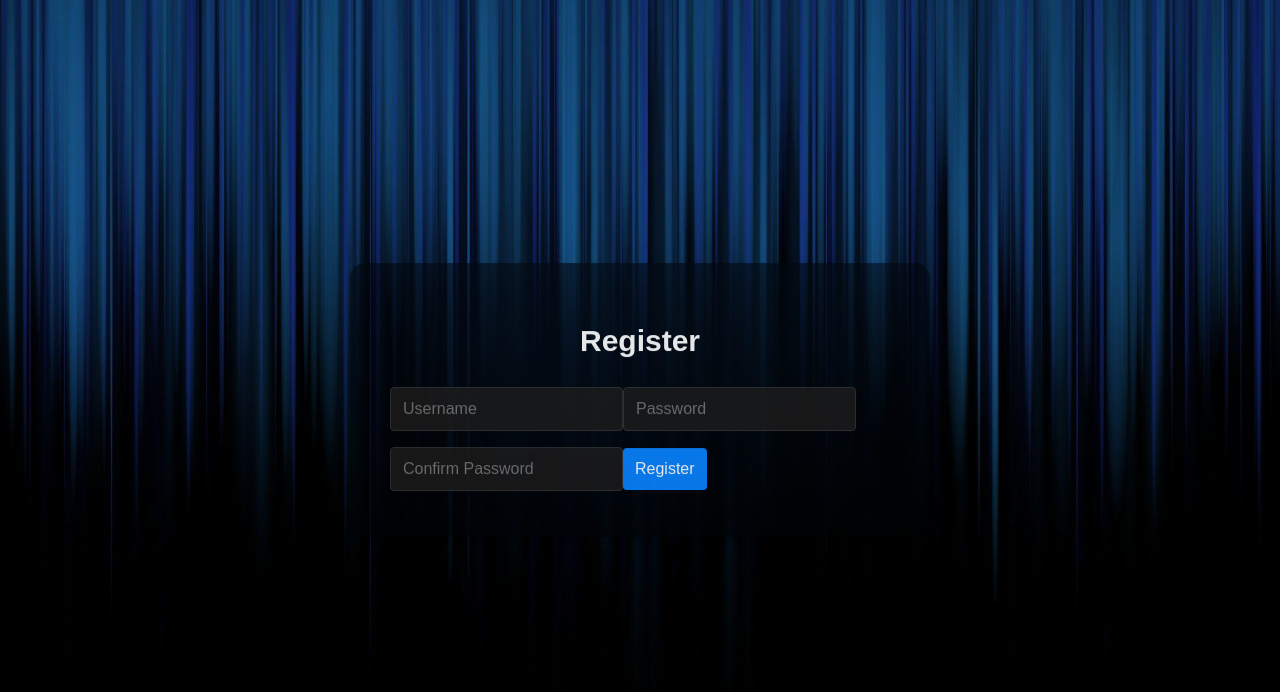
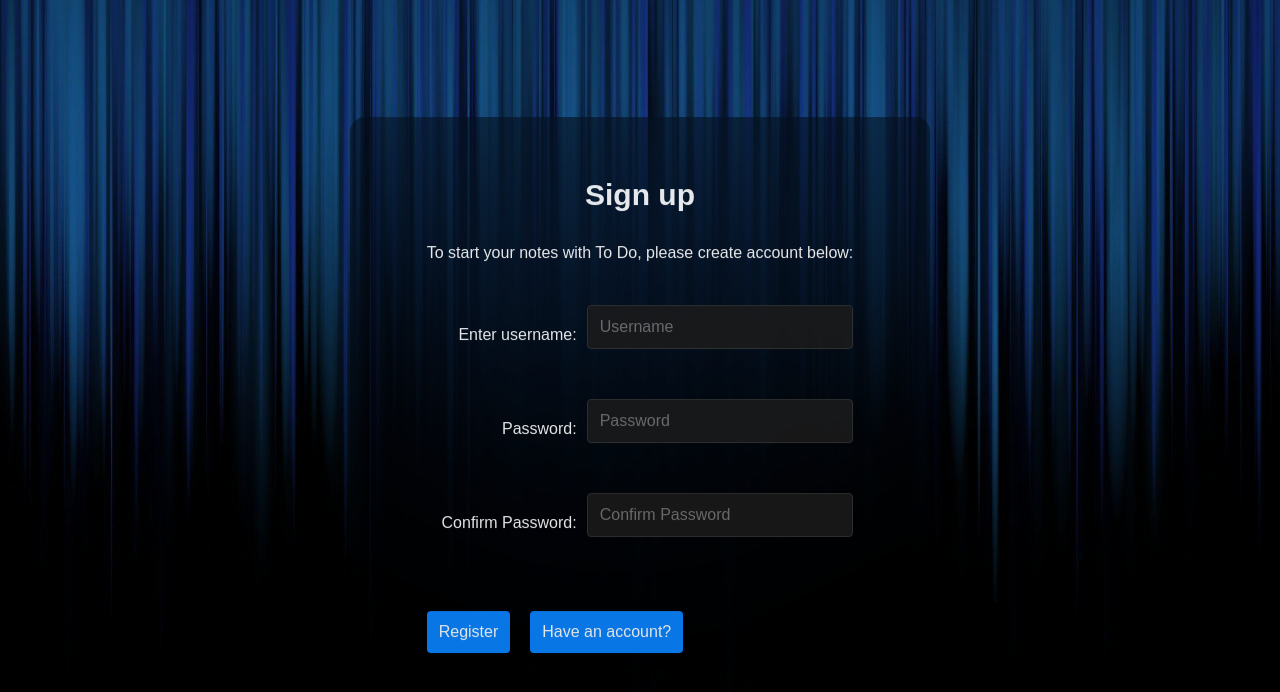
Before and after one commit to georgeexe9/todo_project, a React (Vite) app: page /register in a window 1280 px wide. Shown: the top 692 px of the page. Built offline with nearby package versions, Linux system fonts and the light colour scheme.

Commit message:
Register page update

```diff
--- a/src/App.jsx
+++ b/src/App.jsx
@@ -8,15 +8,11 @@ function App() {
   const [user, setUser] = useState(null);
 
   function handleLogin(user) {
-
-    fetch(`http://localhost:8000/users/${user.id}`)
+    return fetch(`http://localhost:8000/users/${user.id}`)
       .then(res => res.json())
       .then(fullUser => {
-        setUser(fullUser);;
+        setUser(fullUser);
         localStorage.setItem('currentUser', JSON.stringify(fullUser));
-      })
-      .catch(error => {
-        console.error('Error fetching full user data:', error);
       });
   }
 
--- a/src/LoginPage.jsx
+++ b/src/LoginPage.jsx
@@ -8,7 +8,7 @@ function LoginPage({ onLogin }) {
   const [errorMessage, setErrorMessage] = useState('');
   const navigate = useNavigate();
 
-  const handleSubmit = (e) => {
+  const handleSubmit = async (e) => {
     e.preventDefault();
 
     if (username.trim().length === 0 || password.length === 0) {
@@ -16,29 +16,26 @@ function LoginPage({ onLogin }) {
       return;
     }
 
-    fetch('http://localhost:8000/users')
-      .then((response) => {
-        console.log('Response:', response);
-        if (!response.ok) {
-          throw new Error('Network response was not ok');
-        }
-        return response.json();
-      })
-      .then((users) => {
-        console.log('Users:', users);
-        const user = users.find((user) => user.username === username && user.password === password);
+    try {
+      const response = await fetch('http://localhost:8000/users');
+      const users = await response.json();
+
+      const user = users.find(
+        (user) => user.username === username && user.password === password
+      );
+
       if (user) {
-          onLogin(user);
+        await onLogin(user);
         navigate('/');
       } else {
         setErrorMessage('-> Invalid credentials. Try again. <-');
       }
-      })
-      .catch((error) => {
+    } catch (error) {
       console.error('Error during login:', error);
       setErrorMessage('Something went wrong, please try again later.');
-      });
+    }
   };
+
 
   const handleRegisterRedirect = () => {
     navigate('/register');
@@ -47,8 +44,8 @@ function LoginPage({ onLogin }) {
   return (
     <div className="app-container">
       <div className="login-page">
-        <h2>Login to To Do</h2>
-        <p className="information-p1">Welcome! Please, enter your username and password to log in.📝</p>
+        <h2>Login</h2>
+        <p className="information-p1">Welcome! To Do helps you takes great notes! Please, log in!📝</p>
         <form onSubmit={handleSubmit} className="login-form">
           {errorMessage && <p className="error-message">{errorMessage}</p>}
           <input
@@ -67,12 +64,13 @@ function LoginPage({ onLogin }) {
           <div className="buttons">
             <button type="submit">Login</button>
             <button type="button" className="register-button" onClick={handleRegisterRedirect}>
-              Register
+              Sign up
             </button>
           </div>
         </form>
       </div>
     </div>
+
   );
 }
 
--- a/src/Register.css
+++ b/src/Register.css
@@ -15,6 +15,8 @@ color: white;
 }
 
 .register-page input {
+    flex-grow: 1;
+    min-width: 180px;
     margin-bottom: 1rem;
     padding: 0.75rem;
     border: 1px solid #333;
@@ -59,3 +61,30 @@ color: white;
     max-width: 500px;
     opacity: 10px;
 }
+
+
+
+.div-register {
+  display: flex;
+  align-items: center;
+  margin-bottom: 10px;
+  white-space: nowrap;
+}
+
+.div-register p {
+  width: auto;
+  min-width: 150px;
+  text-align: right;
+  margin-right: 10px;
+  white-space: nowrap;
+  overflow: visible;
+}
+.info {
+  text-align: center;
+}
+
+.buttons-register {
+  align-items: center;
+  display: flex;
+  gap: 20px;
+}
--- a/src/RegisterPage.jsx
+++ b/src/RegisterPage.jsx
@@ -43,32 +43,55 @@ function RegisterPage() {
         setErrorMessage('Something went wrong, please try again later.');
       });
   };
+  function goTologin() {
+    navigate('/login');
+  }
 
   return (
     <div className="app-container">
       <div className="register-page">
-        <h2>Register</h2>
+        <h2>Sign up</h2>
+        <div className='info'>
+        <p>To start your notes with To Do, please create account below:</p>
+        </div>
         <form onSubmit={handleSubmit} className="register-form">
           {errorMessage && <p className="error-message">{errorMessage}</p>}
+          <br></br>
+          <div className='div-register'>
+          <p>Enter username:</p>
           <input
             type="text"
             placeholder="Username"
             value={username}
             onChange={(e) => setUsername(e.target.value)}
           />
+          </div>
+          <br></br>
+          <div className='div-register'>
+          <p>Password:</p>
           <input
             type="password"
             placeholder="Password"
             value={password}
             onChange={(e) => setPassword(e.target.value)}
           />
+          </div>
+          <br></br>
+          <div className='div-register'>
+          <p>Confirm Password:</p>
           <input
             type="password"
             placeholder="Confirm Password"
             value={confirmPassword}
             onChange={(e) => setConfirmPassword(e.target.value)}
           />
+          </div>
+          <br></br>
+          <br></br>
+          <div className='buttons-register'>
           <button type="submit">Register</button>
+          <button type="submit" onClick={goTologin}>Have an account?</button>
+          </div>
         </form>
       </div>
     </div>
```
Also changed, not shown: database.json (+47 -20 lines). Lines whose indentation alone changed are shown as unchanged.
